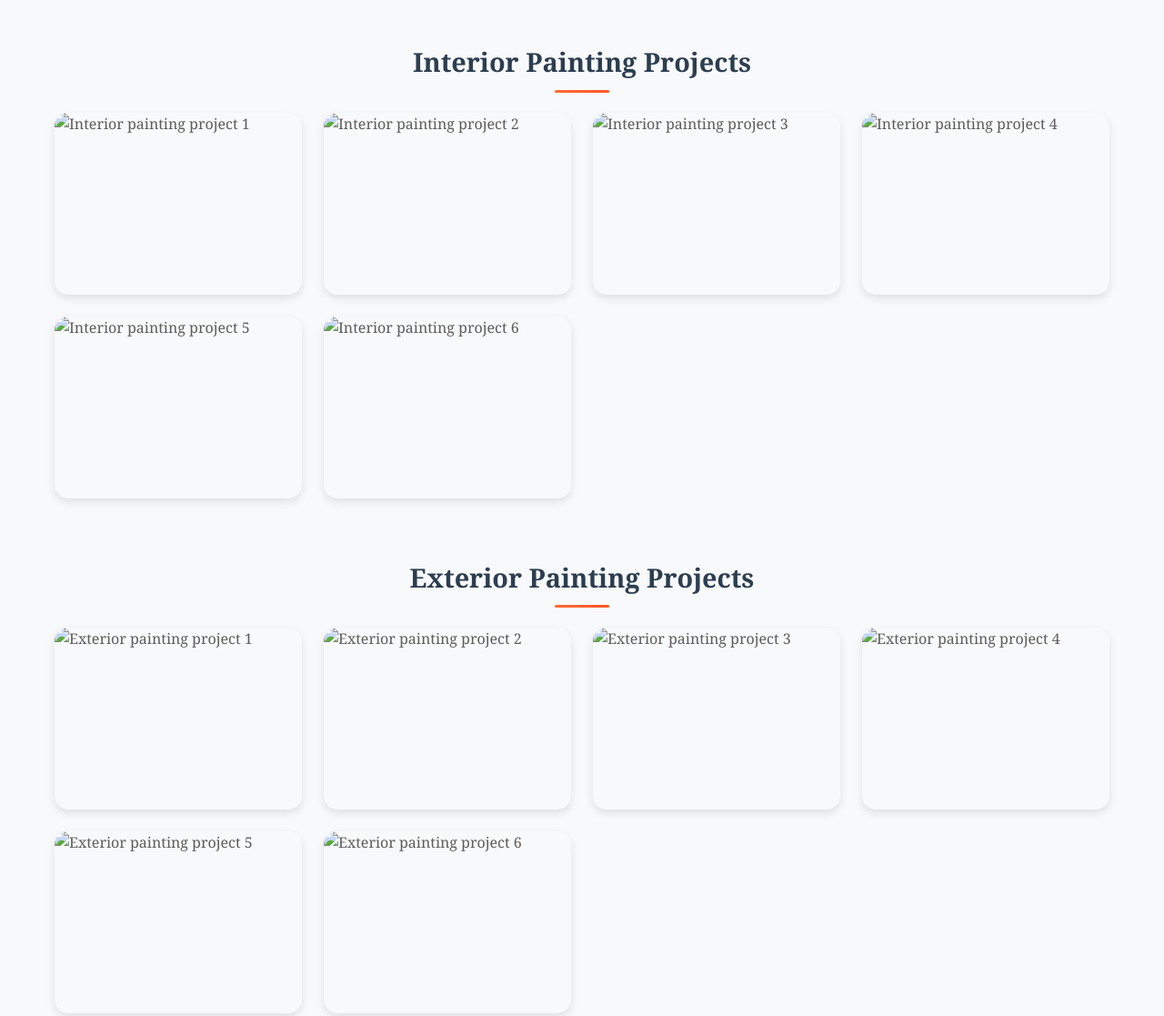
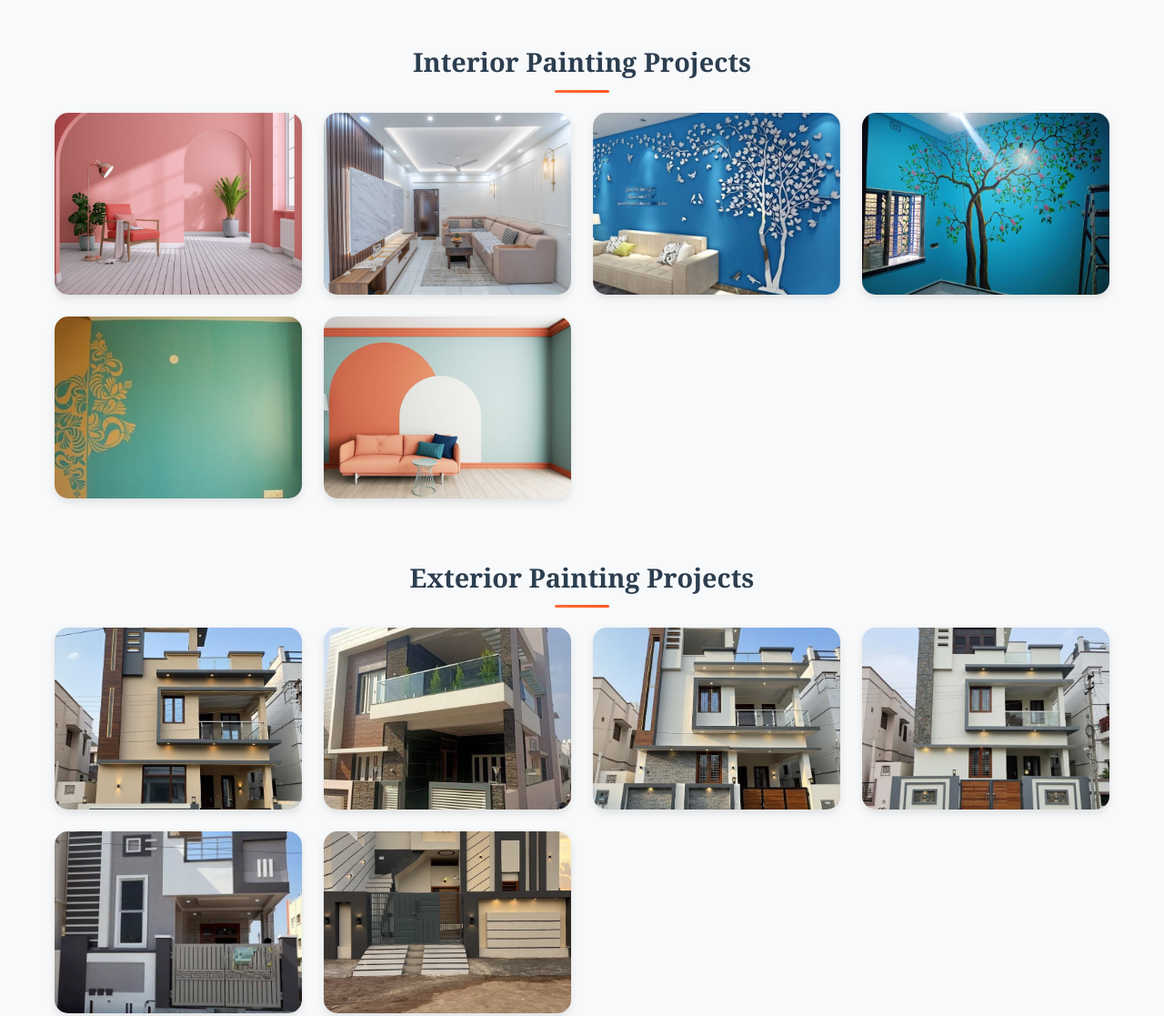
Before and after one commit to nanda6912/gadusucolorcoats, a website: page index.html in a window 1280 px wide. Shown: the part 2442-3559 px from the top of the page at 91% size. Drawn offline with Linux system fonts and the light colour scheme; a web font is replaced by a local one.

Commit message:
Fix HTML image paths to match renamed files
- Updated all gallery image paths from old names to new GitHub-friendly names
- int1-6.jpg → interior-1.jpg to interior-6.jpg
- ext1-6.jpg → exterior-1.jpg to exterior-6.jpg
- com1-5.jpg → commercial-1.jpg to commercial-5.jpg
- Updated both src attributes and onclick handlers
- Bumped script version to v2.3 for cache busting

```diff
--- a/index.html
+++ b/index.html
@@ -85,12 +85,12 @@
                     </button>
                     <div id="interior-gallery" class="service-gallery" style="display: none;" aria-hidden="true">
                         <div class="gallery-grid">
-                            <img src="images/int1.jpg" alt="Interior painting project 1" class="gallery-image" loading="lazy">
-                            <img src="images/int2.jpg" alt="Interior painting project 2" class="gallery-image" loading="lazy">
-                            <img src="images/int3.jpg" alt="Interior painting project 3" class="gallery-image" loading="lazy">
-                            <img src="images/int4.jpg" alt="Interior painting project 4" class="gallery-image" loading="lazy">
-                            <img src="images/int5.jpg" alt="Interior painting project 5" class="gallery-image" loading="lazy">
-                            <img src="images/int6.jpg" alt="Interior painting project 6" class="gallery-image" loading="lazy">
+                            <img src="images/interior-1.jpg" alt="Interior painting project 1" class="gallery-image" loading="lazy">
+                            <img src="images/interior-2.jpg" alt="Interior painting project 2" class="gallery-image" loading="lazy">
+                            <img src="images/interior-3.jpg" alt="Interior painting project 3" class="gallery-image" loading="lazy">
+                            <img src="images/interior-4.jpg" alt="Interior painting project 4" class="gallery-image" loading="lazy">
+                            <img src="images/interior-5.jpg" alt="Interior painting project 5" class="gallery-image" loading="lazy">
+                            <img src="images/interior-6.jpg" alt="Interior painting project 6" class="gallery-image" loading="lazy">
                         </div>
                         <div class="image-caption">
                             <p>Our interior painting projects - Beautiful wall designs with artistic decals and finishes</p>
@@ -160,12 +160,12 @@
             <div id="interior-gallery-section" class="gallery-subsection">
                 <h3 class="subsection-title">Interior Painting Projects</h3>
                 <div class="gallery-grid">
-                    <img src="images/int1.jpg" alt="Interior painting project 1" class="gallery-image" loading="lazy" onclick="openModal('images/int1.jpg')">
-                    <img src="images/int2.jpg" alt="Interior painting project 2" class="gallery-image" loading="lazy" onclick="openModal('images/int2.jpg')">
-                    <img src="images/int3.jpg" alt="Interior painting project 3" class="gallery-image" loading="lazy" onclick="openModal('images/int3.jpg')">
-                    <img src="images/int4.jpg" alt="Interior painting project 4" class="gallery-image" loading="lazy" onclick="openModal('images/int4.jpg')">
-                    <img src="images/int5.jpg" alt="Interior painting project 5" class="gallery-image" loading="lazy" onclick="openModal('images/int5.jpg')">
-                    <img src="images/int6.jpg" alt="Interior painting project 6" class="gallery-image" loading="lazy" onclick="openModal('images/int6.jpg')">
+                    <img src="images/interior-1.jpg" alt="Interior painting project 1" class="gallery-image" loading="lazy" onclick="openModal('images/interior-1.jpg')">
+                    <img src="images/interior-2.jpg" alt="Interior painting project 2" class="gallery-image" loading="lazy" onclick="openModal('images/interior-2.jpg')">
+                    <img src="images/interior-3.jpg" alt="Interior painting project 3" class="gallery-image" loading="lazy" onclick="openModal('images/interior-3.jpg')">
+                    <img src="images/interior-4.jpg" alt="Interior painting project 4" class="gallery-image" loading="lazy" onclick="openModal('images/interior-4.jpg')">
+                    <img src="images/interior-5.jpg" alt="Interior painting project 5" class="gallery-image" loading="lazy" onclick="openModal('images/interior-5.jpg')">
+                    <img src="images/interior-6.jpg" alt="Interior painting project 6" class="gallery-image" loading="lazy" onclick="openModal('images/interior-6.jpg')">
                 </div>
             </div>
 
@@ -173,12 +173,12 @@
             <div id="exterior-gallery-section" class="gallery-subsection">
                 <h3 class="subsection-title">Exterior Painting Projects</h3>
                 <div class="gallery-grid">
-                    <img src="images/ext1.jpg" alt="Exterior painting project 1" class="gallery-image" loading="lazy" onclick="openModal('images/ext1.jpg')">
-                    <img src="images/ext2.jpg" alt="Exterior painting project 2" class="gallery-image" loading="lazy" onclick="openModal('images/ext2.jpg')">
-                    <img src="images/ext3.jpg" alt="Exterior painting project 3" class="gallery-image" loading="lazy" onclick="openModal('images/ext3.jpg')">
-                    <img src="images/ext4.jpg" alt="Exterior painting project 4" class="gallery-image" loading="lazy" onclick="openModal('images/ext4.jpg')">
-                    <img src="images/ext5.jpg" alt="Exterior painting project 5" class="gallery-image" loading="lazy" onclick="openModal('images/ext5.jpg')">
-                    <img src="images/ext6.jpg" alt="Exterior painting project 6" class="gallery-image" loading="lazy" onclick="openModal('images/ext6.jpg')">
+                    <img src="images/exterior-1.jpg" alt="Exterior painting project 1" class="gallery-image" loading="lazy" onclick="openModal('images/exterior-1.jpg')">
+                    <img src="images/exterior-2.jpg" alt="Exterior painting project 2" class="gallery-image" loading="lazy" onclick="openModal('images/exterior-2.jpg')">
+                    <img src="images/exterior-3.jpg" alt="Exterior painting project 3" class="gallery-image" loading="lazy" onclick="openModal('images/exterior-3.jpg')">
+                    <img src="images/exterior-4.jpg" alt="Exterior painting project 4" class="gallery-image" loading="lazy" onclick="openModal('images/exterior-4.jpg')">
+                    <img src="images/exterior-5.jpg" alt="Exterior painting project 5" class="gallery-image" loading="lazy" onclick="openModal('images/exterior-5.jpg')">
+                    <img src="images/exterior-6.jpg" alt="Exterior painting project 6" class="gallery-image" loading="lazy" onclick="openModal('images/exterior-6.jpg')">
                 </div>
             </div>
 
@@ -186,11 +186,11 @@
             <div id="commercial-gallery-section" class="gallery-subsection">
                 <h3 class="subsection-title">Commercial Spaces Projects</h3>
                 <div class="gallery-grid">
-                    <img src="images/com1.jpg" alt="Commercial painting project 1" class="gallery-image" loading="lazy" onclick="openModal('images/com1.jpg')">
-                    <img src="images/com2.jpg" alt="Commercial painting project 2" class="gallery-image" loading="lazy" onclick="openModal('images/com2.jpg')">
-                    <img src="images/com3.jpg" alt="Commercial painting project 3" class="gallery-image" loading="lazy" onclick="openModal('images/com3.jpg')">
-                    <img src="images/com4.jpg" alt="Commercial painting project 4" class="gallery-image" loading="lazy" onclick="openModal('images/com4.jpg')">
-                    <img src="images/com5.jpg" alt="Commercial painting project 5" class="gallery-image" loading="lazy" onclick="openModal('images/com5.jpg')">
+                    <img src="images/commercial-1.jpg" alt="Commercial painting project 1" class="gallery-image" loading="lazy" onclick="openModal('images/commercial-1.jpg')">
+                    <img src="images/commercial-2.jpg" alt="Commercial painting project 2" class="gallery-image" loading="lazy" onclick="openModal('images/commercial-2.jpg')">
+                    <img src="images/commercial-3.jpg" alt="Commercial painting project 3" class="gallery-image" loading="lazy" onclick="openModal('images/commercial-3.jpg')">
+                    <img src="images/commercial-4.jpg" alt="Commercial painting project 4" class="gallery-image" loading="lazy" onclick="openModal('images/commercial-4.jpg')">
+                    <img src="images/commercial-5.jpg" alt="Commercial painting project 5" class="gallery-image" loading="lazy" onclick="openModal('images/commercial-5.jpg')">
                 </div>
             </div>
         </div>
@@ -333,7 +333,7 @@
         </div>
     </footer>
 
-    <script src="script.js?v=2.2"></script>
+    <script src="script.js?v=2.3"></script>
 </body>
 </html>
 
```
